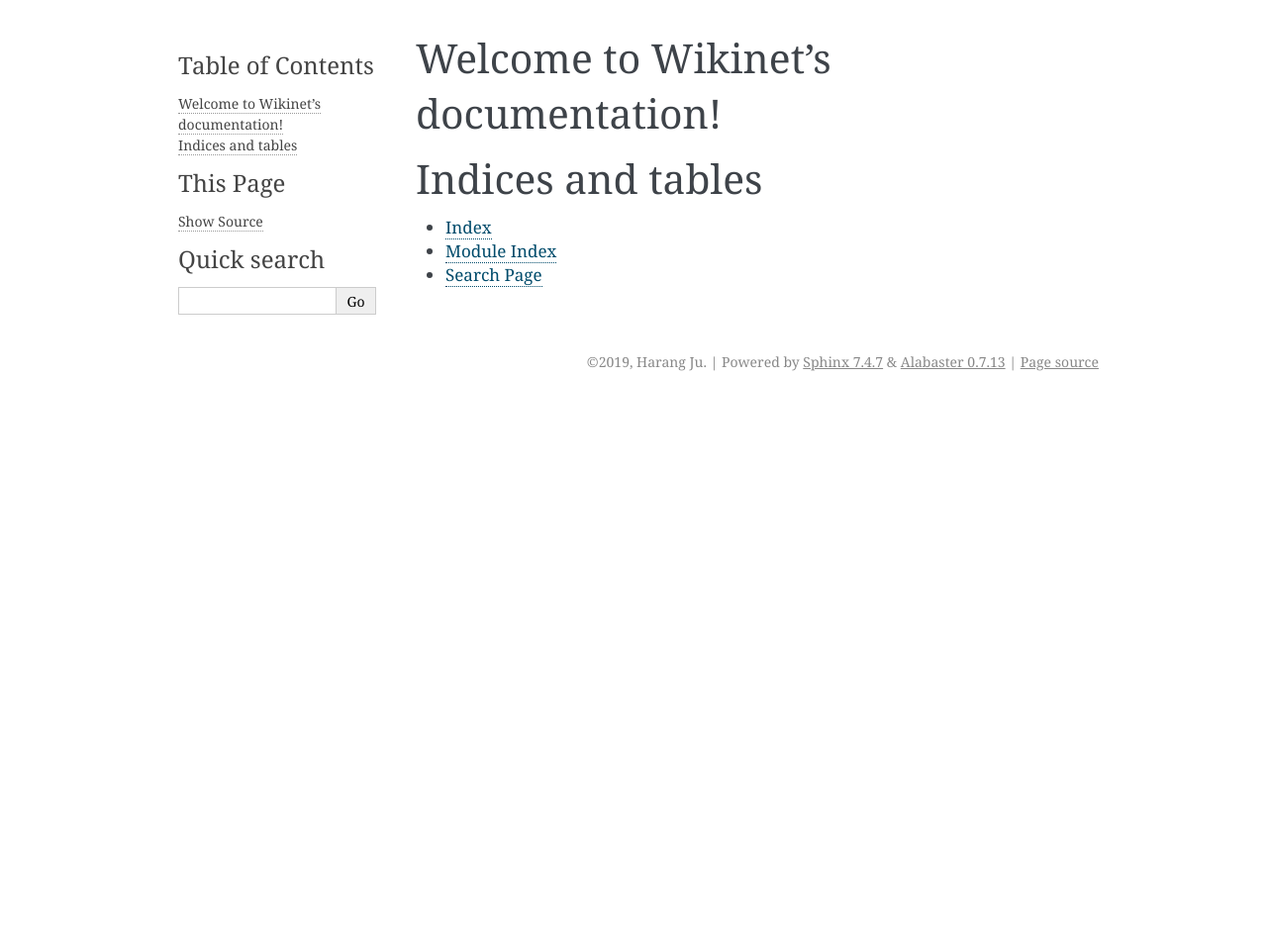
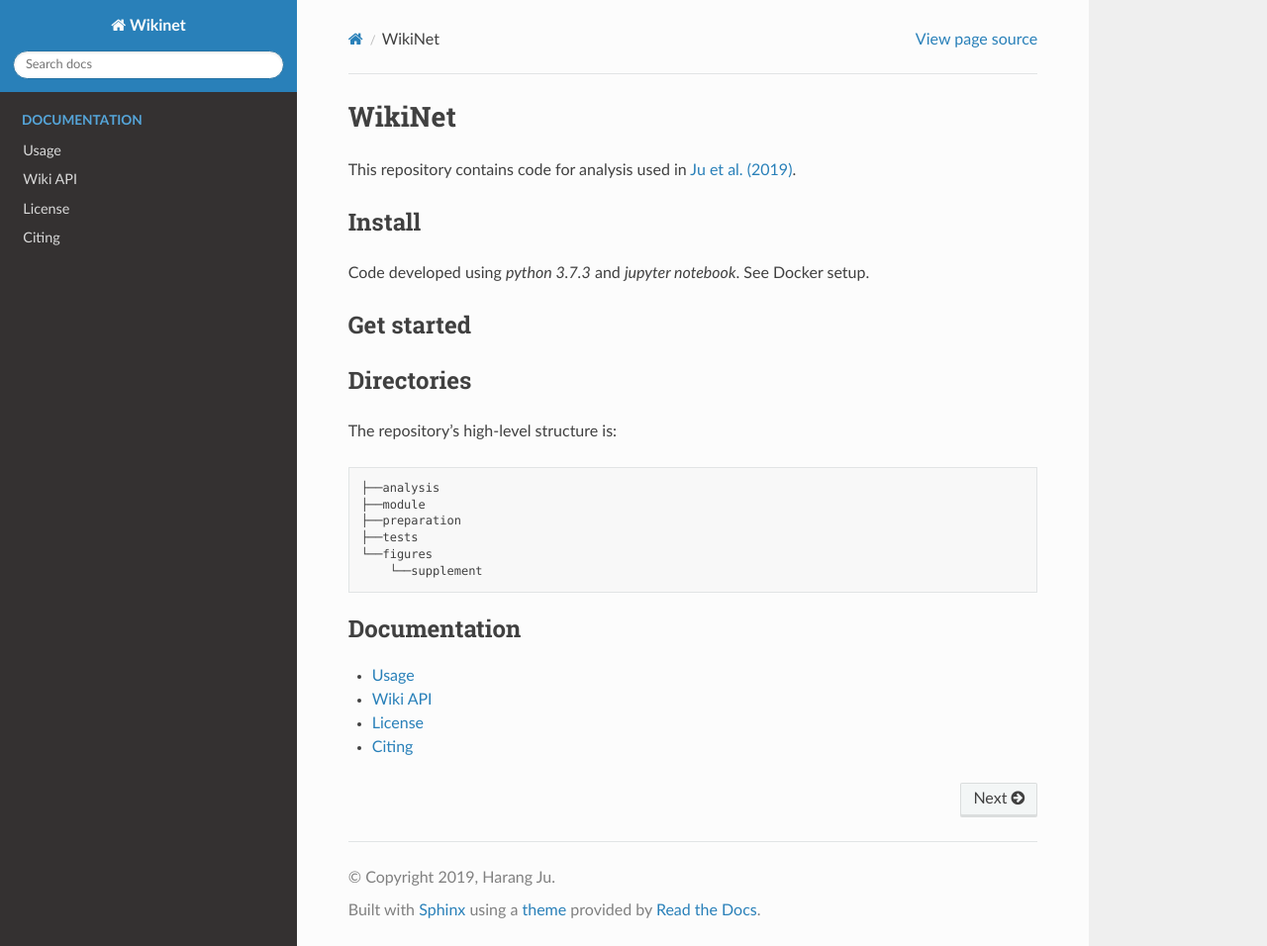
Before and after one commit to harangju/wikinet, a Sphinx documentation site: the page built from docs/source/index.rst, in a window 1280 px wide and 956 px high. Shown: the whole window at 99% size. Built offline with Sphinx 7.4.7 and the Read the Docs theme 2.0.0, drawn with Linux system fonts in a browser that asks for light colours.

Commit message:
read the doc

```diff
--- /dev/null
+++ b/README.rst
@@ -0,0 +1,23 @@
+=========
+ WikiNet
+=========
+This repository contains code for analysis used in `Ju et al. (2019) <https://google.com>`_.
+
+Install
+=======
+Code developed using `python 3.7.3` and `jupyter notebook`. See Docker setup.
+
+Get started
+===========
+
+Directories
+===========
+The repository's high-level structure is:
+::
+
+    ├──analysis
+    ├──module
+    ├──preparation
+    ├──tests
+    └──figures
+        └──supplement
--- /dev/null
+++ b/docs/source/citing.rst
@@ -0,0 +1,4 @@
+Citing
+======
+
+To cite WikiNet please use the following publication:
--- a/docs/source/conf.py
+++ b/docs/source/conf.py
@@ -30,8 +30,11 @@
 # Add any Sphinx extension module names here, as strings. They can be
 # extensions coming with Sphinx (named 'sphinx.ext.*') or your custom
 # ones.
-extensions = [''
-]
+extensions = ['sphinx.ext.autodoc', 'sphinx.ext.coverage',
+              'sphinx.ext.napoleon']
+napoleon_google_docstring = False
+napoleon_use_param = False
+napoleon_use_ivar = True
 
 # Add any paths that contain templates here, relative to this directory.
 templates_path = ['_templates']
@@ -47,7 +50,8 @@
 # The theme to use for HTML and HTML Help pages.  See the documentation for
 # a list of builtin themes.
 #
-html_theme = 'alabaster'
+# html_theme = 'alabaster'
+html_theme = 'sphinx_rtd_theme'
 
 # Add any paths that contain custom static files (such as style sheets) here,
 # relative to this directory. They are copied after the builtin static files,
--- a/docs/source/index.rst
+++ b/docs/source/index.rst
@@ -1,20 +1,11 @@
-.. Wikinet documentation master file, created by
-   sphinx-quickstart on Fri Sep 20 10:20:02 2019.
-   You can adapt this file completely to your liking, but it should at least
-   contain the root `toctree` directive.
 
-Welcome to Wikinet's documentation!
-===================================
+.. include:: ../../README.rst
 
 .. toctree::
-   :maxdepth: 2
-   :caption: Contents:
+    :maxdepth: 2
+    :caption: Documentation
 
-
-
-Indices and tables
-==================
-
-* :ref:`genindex`
-* :ref:`modindex`
-* :ref:`search`
+    usage
+    wiki
+    license
+    citing
--- /dev/null
+++ b/docs/source/license.rst
@@ -0,0 +1,4 @@
+License
+=======
+
+.. include:: ../../LICENSE
--- /dev/null
+++ b/docs/source/usage.rst
@@ -0,0 +1,2 @@
+Usage
+=====
--- /dev/null
+++ b/docs/source/wiki.rst
@@ -0,0 +1,6 @@
+Wiki API
+========
+
+.. automodule:: module.wiki
+    :members:
+    :exclude-members: fetch_block, search_id, filter_top_section, get_history, filter_years, fill_empty_nodes, bft, filter, set_weights, compute_barcodes
```
Also changed, not shown: README.md (deleted, +0 -22 lines), 1 other file.
